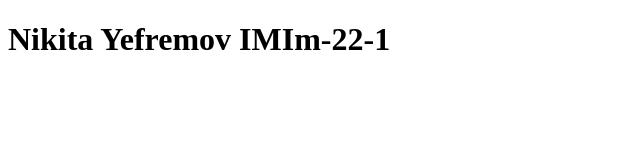
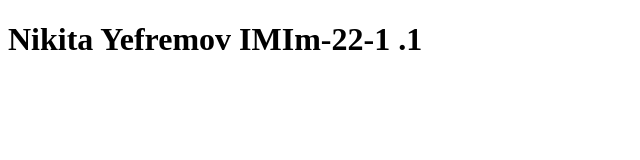
Before and after one commit to chykchas/lab1, a plain HTML site: page index.html in a window 1280 px wide. Shown: the full height of the page, 0-640 px from the left. Drawn offline with Linux system fonts and the light colour scheme.

Commit message:
Update index.html

```diff
--- a/index.html
+++ b/index.html
@@ -6,6 +6,6 @@
     <meta name="viewport" content="width=device-width, inital-scale=1.0" />
   </head>
   <body>
-    <h1>Nikita Yefremov IMIm-22-1</h1>
+    <h1>Nikita Yefremov IMIm-22-1 .1</h1>
   </body>
 </html>
```
